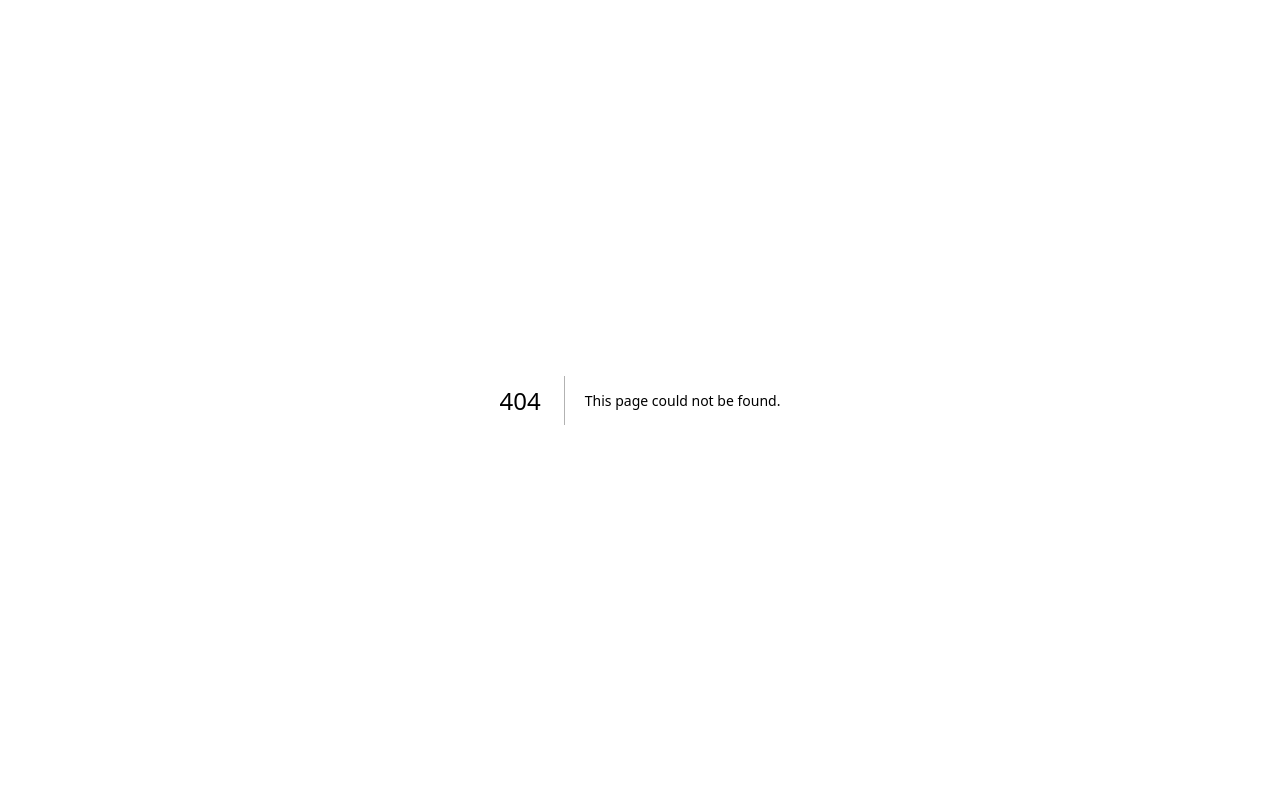
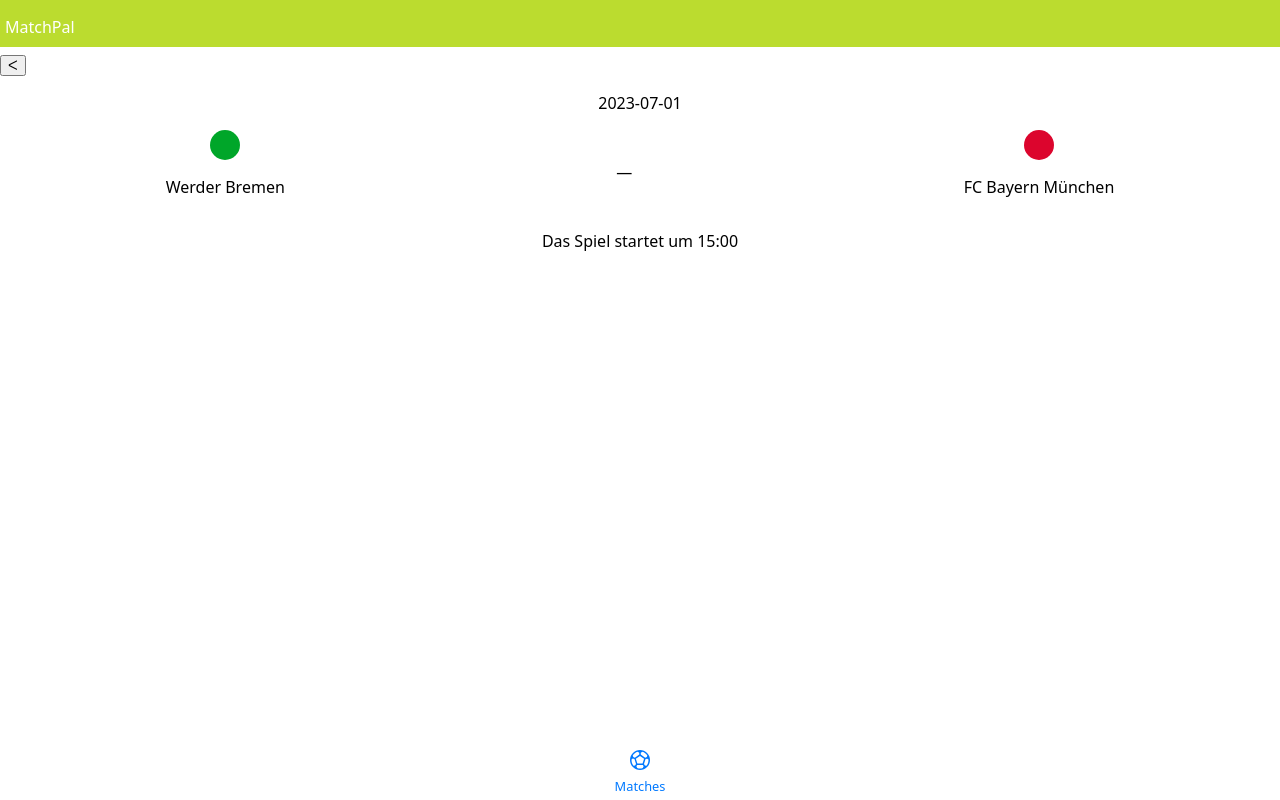
Before and after one commit to sebastianwel/MatchPal, a Next.js app: page /matches/1 in a window 1280 px wide. Before the commit this address had no page. Built offline with nearby package versions, Linux system fonts and the light colour scheme.

Commit message:
create details page match-overview

```diff
--- /dev/null
+++ b/pages/matches/[id].js
@@ -0,0 +1,65 @@
+import { useRouter } from "next/router"
+import { matches } from "../../lib/mock-data/matches";
+import { teams } from "../../lib/mock-data/teams";
+import styled from "styled-components";
+import AppHeader from "../../components/AppHeader/AppHeader";
+import AppFooter from "../../components/AppFooter/AppFooter";
+
+
+export default function MatchDetails(){
+const router = useRouter();
+const {id} = router.query;
+
+const matchesWithTeamNames = matches.map((match) => (
+    {...match, homeTeam: {name: teams.find((team) => team.id === match.homeTeamId).name, logoColor: teams.find((team) => team.id === match.homeTeamId).logoColor}, awayTeam:{name: teams.find((team) => team.id === match.awayTeamId).name, logoColor: teams.find((team) => team.id === match.awayTeamId).logoColor}}
+))
+const currentMatch = matchesWithTeamNames.find((match) => (
+    match.id === parseInt(id)
+))
+
+console.log(currentMatch)
+
+
+
+    return(
+        <>
+        <AppHeader/>
+        <button style={{marginTop: 55}}>ᐸ</button>
+        <div>
+            <p style={{textAlign: "center"}}>{currentMatch.date}</p>
+            <MatchOverview>
+                <LogoAndTeam>
+                <Logo style={{backgroundColor: currentMatch.homeTeam.logoColor}}/>
+                <p>{currentMatch.homeTeam.name}</p>
+                </LogoAndTeam>
+                <p>—</p>
+                <LogoAndTeam>
+                <Logo style={{backgroundColor: currentMatch.awayTeam.logoColor}}/>
+                <p>{currentMatch.awayTeam.name}</p>
+                </LogoAndTeam>
+            </MatchOverview>
+            <p style={{textAlign: "center"}}>Das Spiel startet um {currentMatch.time}</p>
+        </div>
+        <AppFooter/>
+        </>
+    )
+}
+
+const MatchOverview = styled.div`
+display: flex;
+justify-content: space-around;
+align-items: center;
+`
+
+const LogoAndTeam = styled.div`
+display: flex;
+flex-direction: column;
+justify-content: center;
+align-items: center;
+`
+
+const Logo = styled.div`
+height: 30px;
+width: 30px;
+border-radius: 100%;
+`
```
